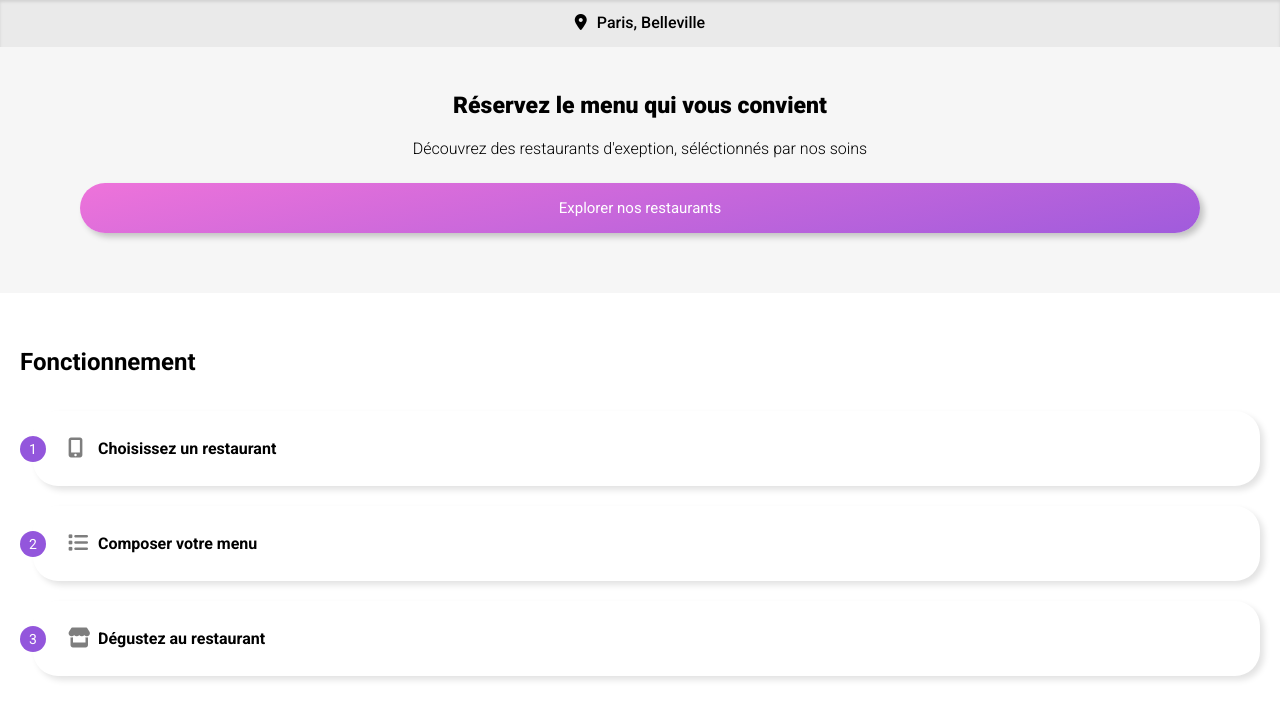
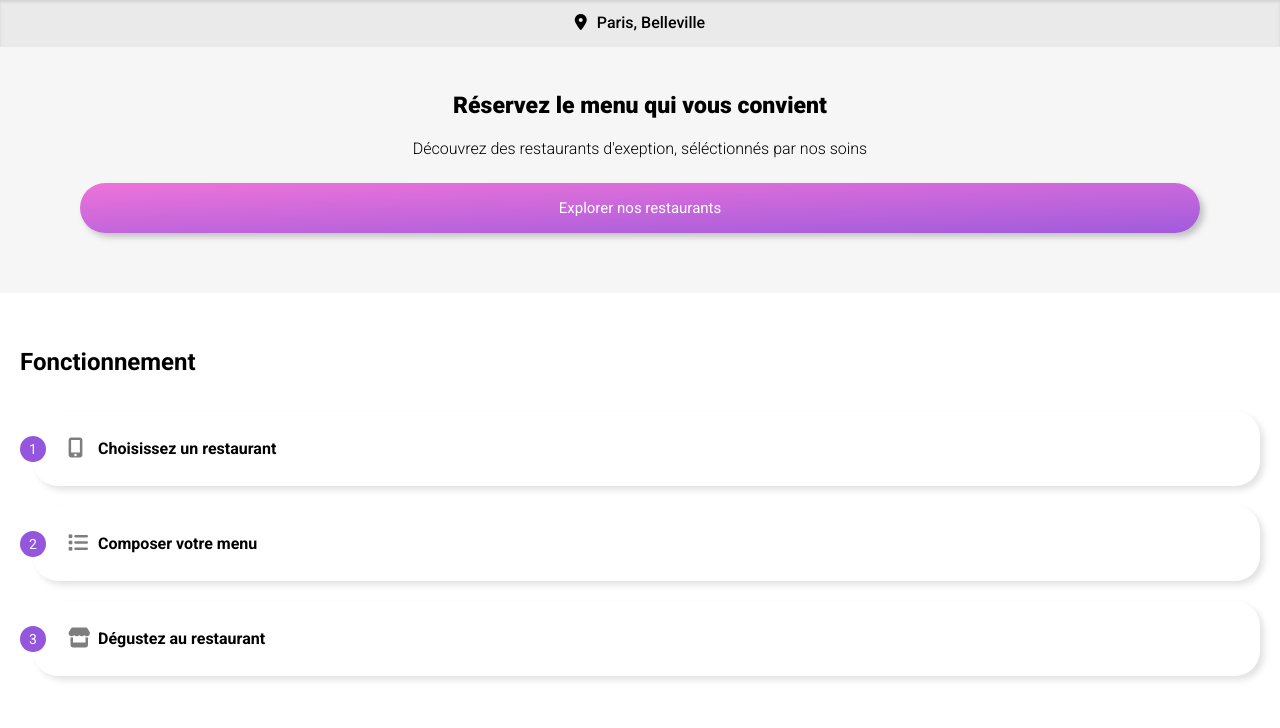
Before and after one commit to Allam0r/Ohmyfood, a website: page index.html in a window 1280 px wide. Shown: the part 72-800 px from the top of the page. Drawn offline with Linux system fonts and the light colour scheme; a web font is replaced by a local one.

Commit message:
adjust deg button

```diff
--- a/sass/utils/_variables.scss
+++ b/sass/utils/_variables.scss
@@ -6,4 +6,4 @@ $color-third: #99E2D0;
 
 // button
 
-$button-gradient: linear-gradient(168deg, rgba(238,115,218,1) 0%, rgba(160,91,220,1) 100%);
+$button-gradient: linear-gradient(178deg, rgba(238,115,218,1) 0%, rgba(160,91,220,1) 100%);
```
Also changed, not shown: public/css/index.css, public/css/restaurant.css.
